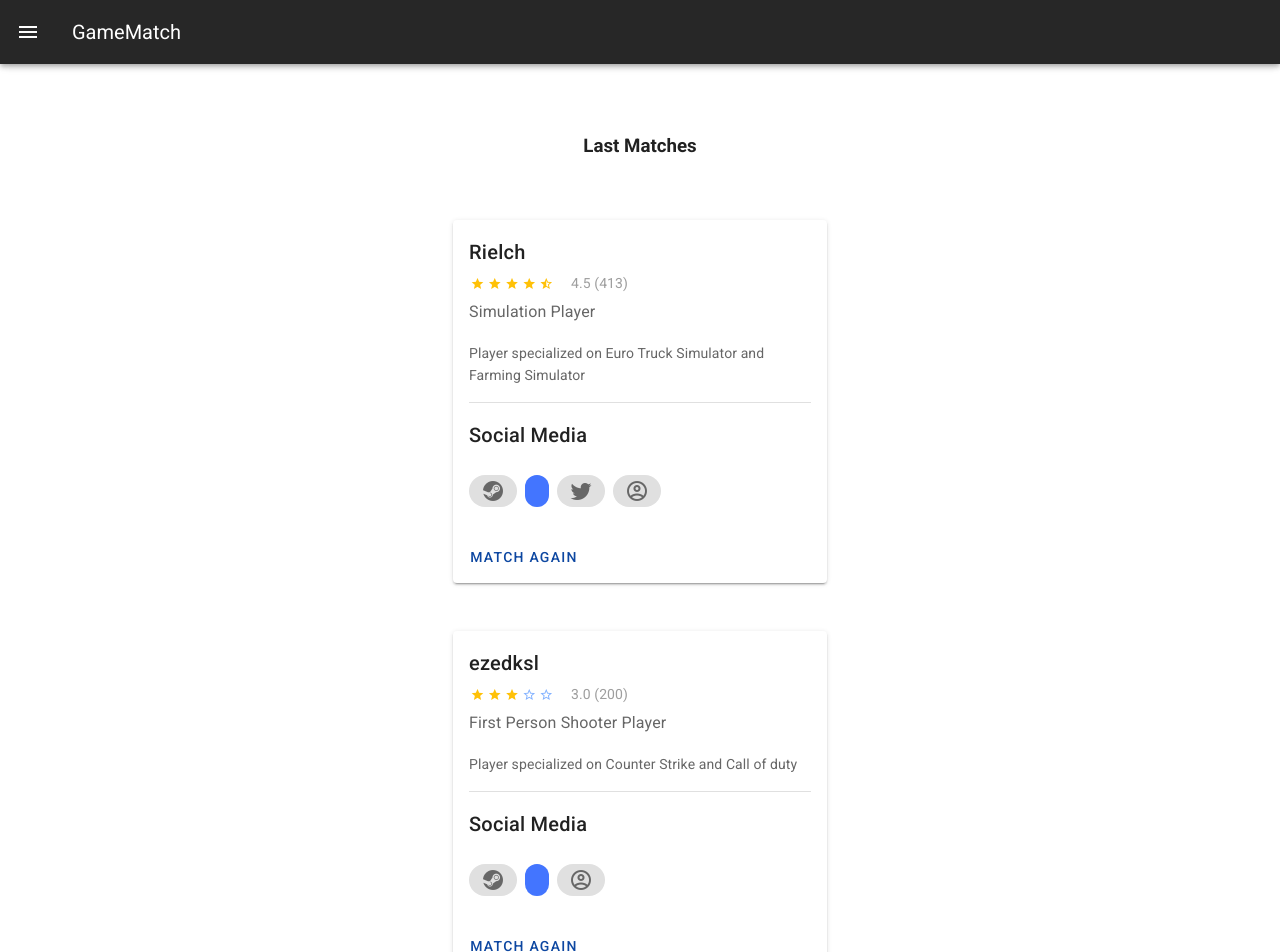
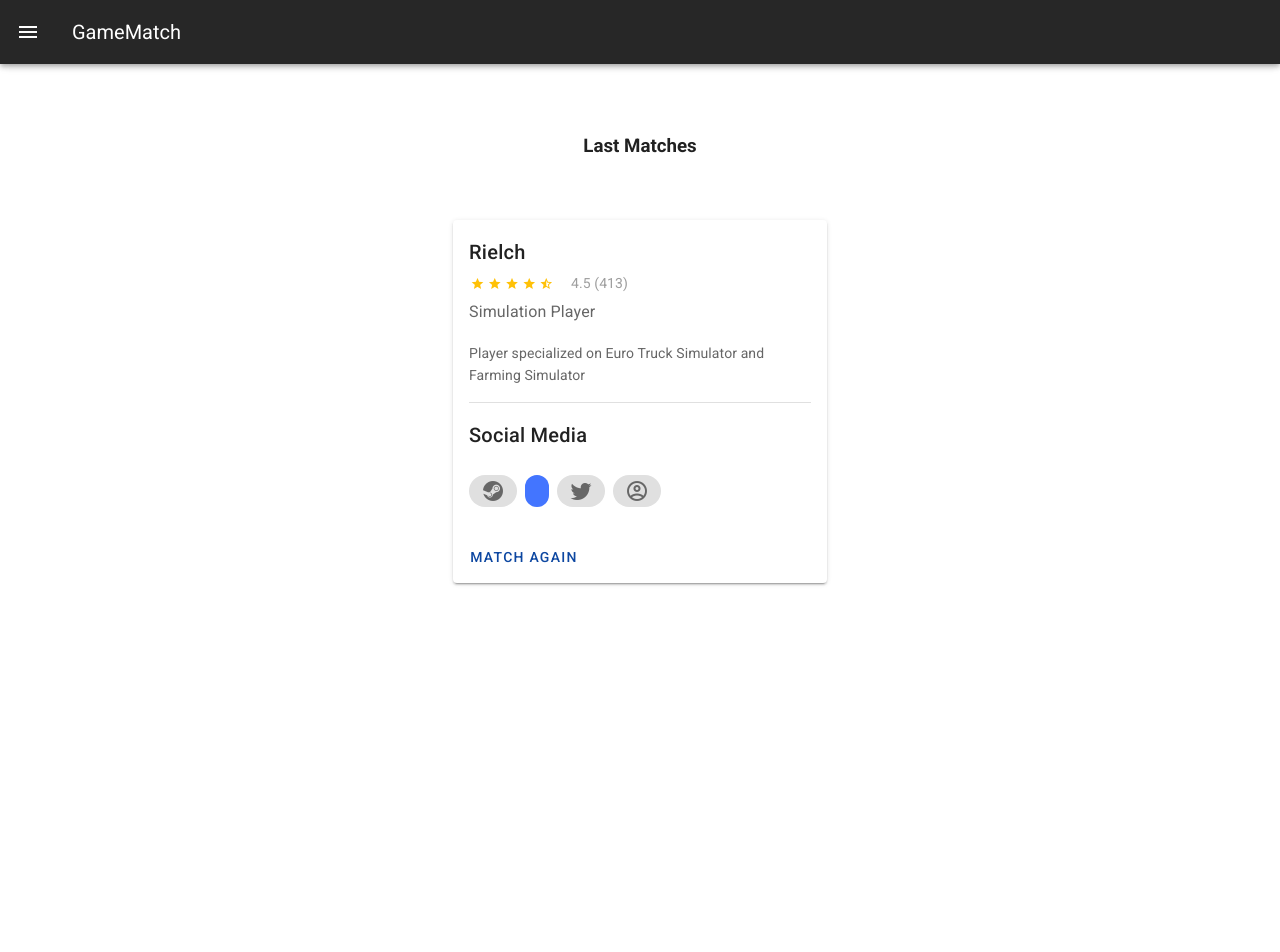
Before and after one commit to Miguel22247/MatchGame, a Vue app: page /#/matches in a window 1280 px wide. Shown: the top 952 px of the page. After the commit the page ends 800 px from the top, so only its background shows below. Built offline with nearby package versions, Linux system fonts and the light colour scheme.

Commit message:
fix some things

```diff
--- a/src/components/Matches.vue
+++ b/src/components/Matches.vue
@@ -77,75 +77,6 @@
 						</v-btn>
 					</v-card-actions>
 				</v-card>
-					<v-card
-					:loading="loading2"
-					class="mx-auto my-12"
-					max-width="374"
-					>
-					<template slot="progress">
-						<v-progress-linear
-						color="blue darken-4"
-						height="10"
-						indeterminate
-						></v-progress-linear>
-					</template>
-
-
-					<v-card-title>ezedksl</v-card-title>
-
-					<v-card-text>
-						<v-row
-						align="center"
-						class="mx-0"
-						>
-						<v-rating
-							:value="3.0"
-							color="amber"
-							dense
-							half-increments
-							readonly
-							size="14"
-						></v-rating>
-
-						<div class="grey--text ms-4">
-							3.0 (200)
-						</div>
-						</v-row>
-
-						<div class="my-4 text-subtitle-1">
-							First Person Shooter Player
-						</div>
-
-						<div>Player specialized on Counter Strike and Call of duty</div>
-					</v-card-text>
-
-					<v-divider class="mx-4"></v-divider>
-
-					<v-card-title>Social Media</v-card-title>
-
-					<v-card-text>
-						<v-chip-group
-						v-model="selection"
-						column
-						>
-							<v-chip active-class="blue darken-4 white--text"><v-icon>mdi-steam</v-icon></v-chip>
-
-							<v-chip active-class="blue accent-4 white--text"><v-icon>mdi-discord</v-icon></v-chip>
-
-							<v-chip active-class="orange accent-4 white--text"><v-icon>mdi-account-circle-outline</v-icon></v-chip>
-						</v-chip-group>
-					</v-card-text>
-
-					<v-card-actions>
-						<v-btn
-						color="blue darken-4"
-						text
-						@click="match2"
-						>
-						Match Again
-						</v-btn>
-					</v-card-actions>
-					</v-card>
 			</v-col>
 		</v-row>
 	</v-container>
@@ -164,11 +95,6 @@ export default {
 
       setTimeout(() => (this.loading1 = false), 2000)
     },
-	match2 () {
-      this.loading2 = true
-
-      setTimeout(() => (this.loading2 = false), 2000)
-    },
   },
 }
 </script>
--- a/src/components/Profile.vue
+++ b/src/components/Profile.vue
@@ -7,11 +7,11 @@
 			<h4>Bio</h4>
 			<p>Simulation player that likes to play to Euro Truck Simulator 2, American Truck Simulator and Farming Simulator 2019</p>
 		</v-row>
-		<v-row justify="space-around" align="center">
+		<v-row>
 			<v-col align="center">
 				<h3>Social Accounts</h3>
 				<v-chip-group
-				center-active
+				align="center"
 				v-model="selection"
 				column
 				>
@@ -27,8 +27,6 @@
 
 				</v-chip-group>
 			</v-col>
-		</v-row>
-		<v-row justify="space-around" align="center">
 			<v-col align="center">
 				<h3>My Games</h3>
 				<v-card color="#ffffff" outlined>
```
Lines whose indentation alone changed are shown as unchanged.
